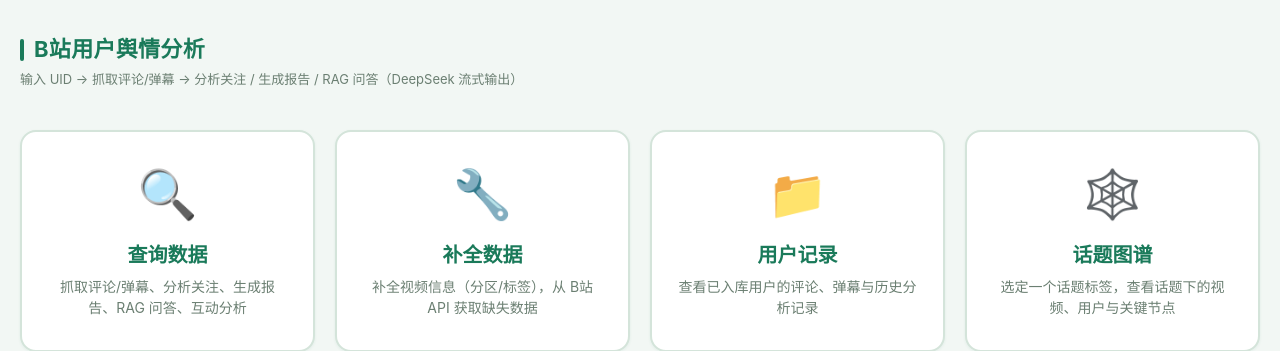
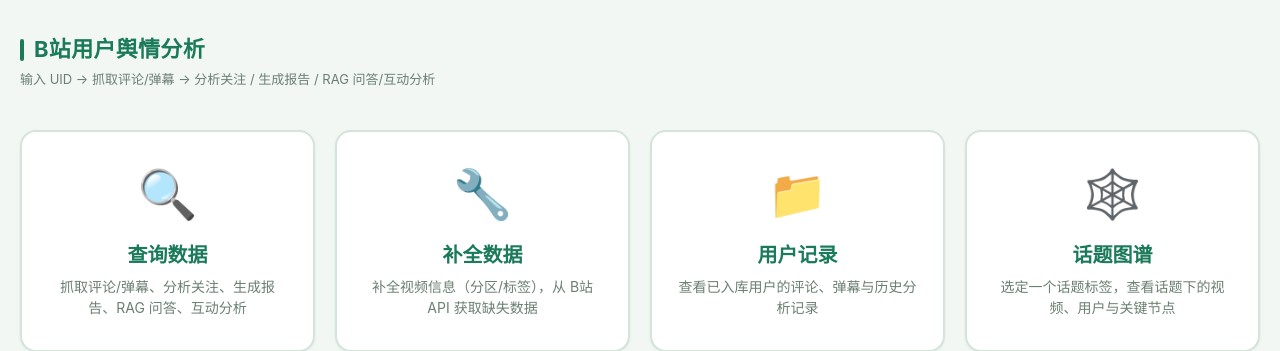
Before and after one commit to Raiden-626/PublicOpinionRAG, a Flask app: page / in a window 1280 px wide. Shown: the top 351 px of the page. Run offline with Flask 3, Linux system fonts and the light colour scheme; some libraries are stand-ins or nearby versions.

Commit message:
feat: 更新网站图标并优化首页描述

```diff
--- a/templates/index.html
+++ b/templates/index.html
@@ -5,7 +5,7 @@
   <meta charset="UTF-8" />
   <meta name="viewport" content="width=device-width, initial-scale=1.0" />
   <title>B站用户舆情分析</title>
-  <link rel="icon" href="/static/favicon.ico" />
+  <link rel="icon" href="/static/PublicOpinionRAG与B站用户舆情分析_48x48.ico" />
   <script src="https://cdnjs.cloudflare.com/ajax/libs/marked/12.0.2/marked.min.js"></script>
   <script src="/static/echarts.min.js"></script>
   <style>
@@ -1238,7 +1238,7 @@
 <body>
   <div class="wrap">
     <h1>B站用户舆情分析</h1>
-    <div class="sub">输入 UID → 抓取评论/弹幕 → 分析关注 / 生成报告 / RAG 问答（DeepSeek 流式输出）</div>
+    <div class="sub">输入 UID → 抓取评论/弹幕 → 分析关注 / 生成报告 / RAG 问答/互动分析</div>
 
     <!-- 首页视图：三个主选项 -->
     <div id="landingView">
@@ -1539,7 +1539,8 @@
       <div class="m-hint" id="pickHint"></div>
       <div class="m-actions">
         <button class="sm-btn" onclick="closePickUsers()">取消</button>
-        <button class="sm-btn" id="btnPickOk" style="background:var(--brand);color:#fff;border-color:var(--brand)">确定</button>
+        <button class="sm-btn" id="btnPickOk"
+          style="background:var(--brand);color:#fff;border-color:var(--brand)">确定</button>
       </div>
     </div>
   </div>
@@ -1680,8 +1681,8 @@
             if (name.indexOf("on") === 0) {
               el.removeAttribute(attr.name);
             } else if ((name === "href" || name === "src" || name === "xlink:href" ||
-                        name === "action" || name === "formaction") &&
-                       /^(javascript|vbscript):/.test(val)) {
+              name === "action" || name === "formaction") &&
+              /^(javascript|vbscript):/.test(val)) {
               el.removeAttribute(attr.name);
             } else if (name === "srcdoc") {
               el.removeAttribute(attr.name);
```
Also changed, not shown: static/PublicOpinionRAG与B站用户舆情分析_48x48.ico (added), static/favicon.ico (deleted).
